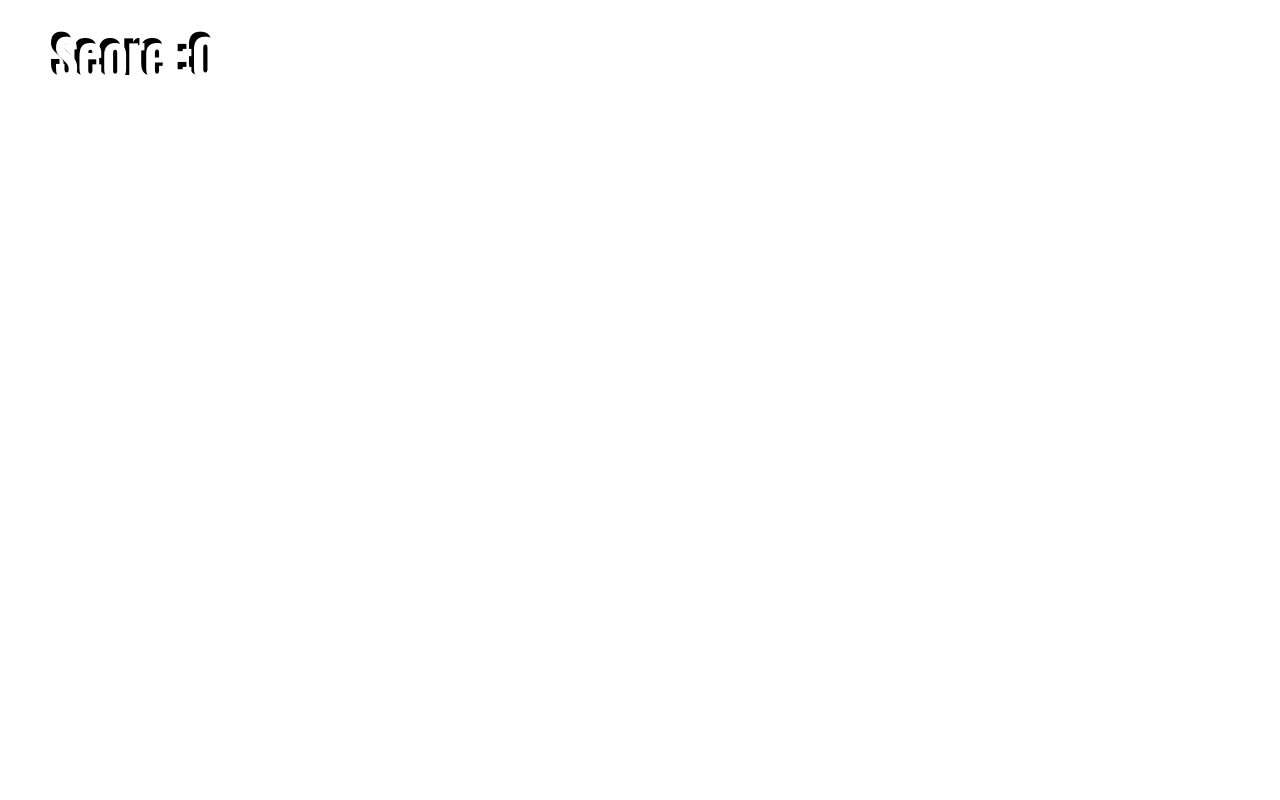
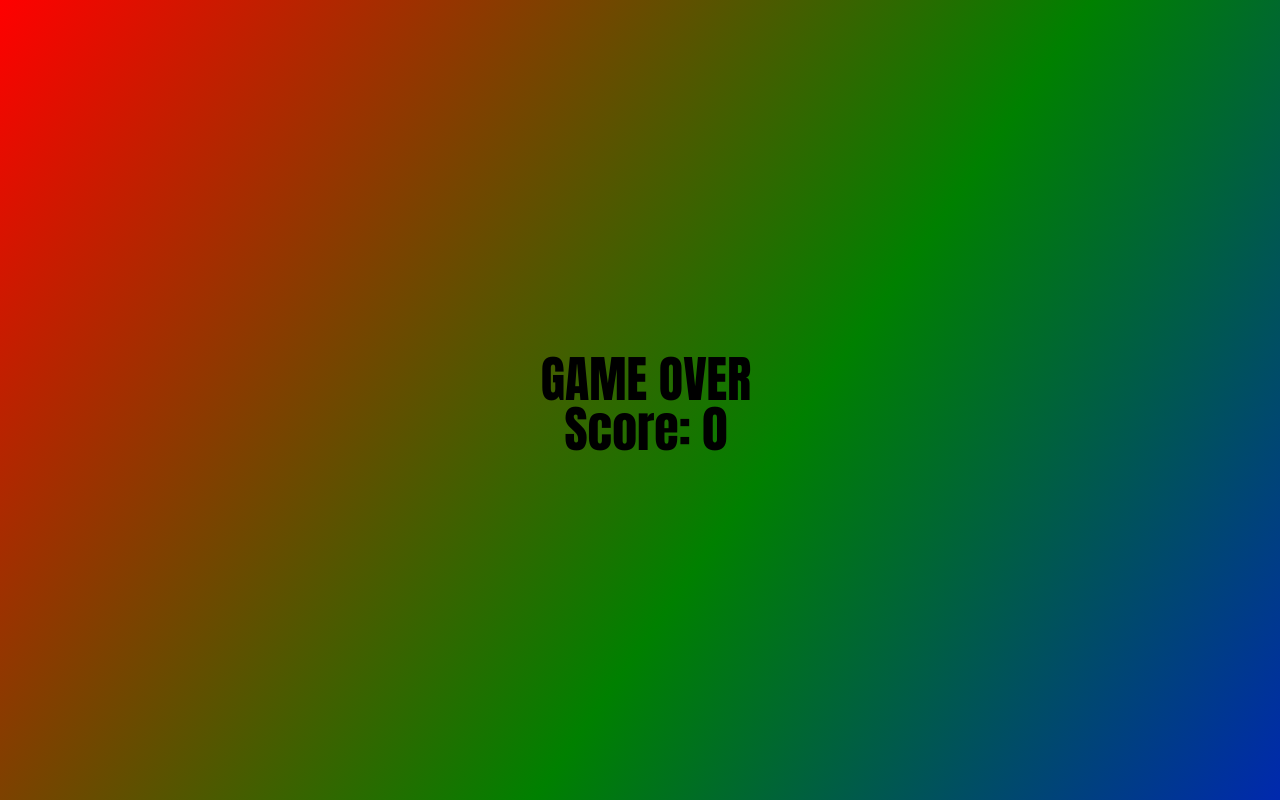
Before and after one commit to sagarsaluja/game5-Click-and-shoot, a plain HTML site: page index.html in a window 1280 px wide. Shown: the top 800 px of the page. Drawn offline with Linux system fonts and the light colour scheme.

Commit message:
added game over

```diff
--- a/index.css
+++ b/index.css
@@ -1,5 +1,5 @@
 body{
-    /* background: linear-gradient(to right , red , green , blue); */
+    background: linear-gradient(125deg , red , green , blue);
     overflow: hidden;
     width: 100vh;
     height: 100vw;
@@ -12,5 +12,5 @@ body{
     width:100%;
 }
 #collisionCanvas{
-    /* opacity: 0; */
+    opacity: 0;
 }
--- a/index.js
+++ b/index.js
@@ -14,7 +14,8 @@ let ravens = [],
   explosions = [],
   timeToNextEvent = 0,
   lastTime = 0,
-  eventThreshold = 500;
+  eventThreshold = 500,
+  gameOver = false;
 canvasPosition = canvas.getBoundingClientRect();
 collisionCanvasPosition = collisionCanvas.getBoundingClientRect();
 SCORE = 0;
@@ -29,7 +30,7 @@ class Raven {
     this.height = this.image.height * this.speedModifier;
     this.x = canvas.width;
     this.y = Math.random() * (canvas.height - this.height);
-    this.speedX = Math.random() * 1 + 0;
+    this.speedX = Math.random() * 5 + 3;
     this.speedY = Math.random() * 5 - 2.5;
     this.currentFrame = 0;
     this.isMarkedForDeletion = false;
@@ -50,6 +51,10 @@ class Raven {
       ")";
   }
   update(deltaTime) {
+    if (this.x + this.frameWidth < 0) {
+      this.isMarkedForDeletion = true;
+      gameOver = true;
+    }
     collisionCanvasContext.clearRect(
       0,
       0,
@@ -60,9 +65,6 @@ class Raven {
     this.y -= this.speedY;
     if (this.y + this.height > canvas.height || this.y < 0) {
       this.speedY *= -1;
-    }
-    if (this.x + this.frameWidth < 0) {
-      this.isMarkedForDeletion = true;
     }
     this.timeSinceLastFlapAccumulator += deltaTime;
     if (this.timeSinceLastFlapAccumulator > this.flapInterval) {
@@ -132,6 +134,16 @@ const drawScore = (score) => {
   context.fillStyle = "white";
   context.fillText("Score :" + score, 55, 80);
 };
+const drawGameOver = () => {
+  context.fillStyle = "black";
+  context.textAlign = "center";
+  context.fillText(" GAME OVER", canvas.width / 2, canvas.height / 2);
+  context.fillText(
+    " Score: " + SCORE,
+    canvas.width / 2,
+    canvas.height / 2 + 50
+  );
+};
 canvas.addEventListener("click", (e) => {
   const detectPixelColor = collisionCanvasContext.getImageData(e.x, e.y, 1, 1);
   const pixelColor = detectPixelColor.data;
@@ -164,6 +176,13 @@ const animationLogic = (timestamp) => {
 };
 const animate = (timestamp) => {
   animationLogic(timestamp);
-  requestAnimationFrame(animate);
+  if (!gameOver) {
+    requestAnimationFrame(animate);
+  } else {
+    context.clearRect(0, 0, canvas.width, canvas.height);
+    ravens = [];
+    explosions = [];
+    drawGameOver();
+  }
 };
 animate(0);
```
